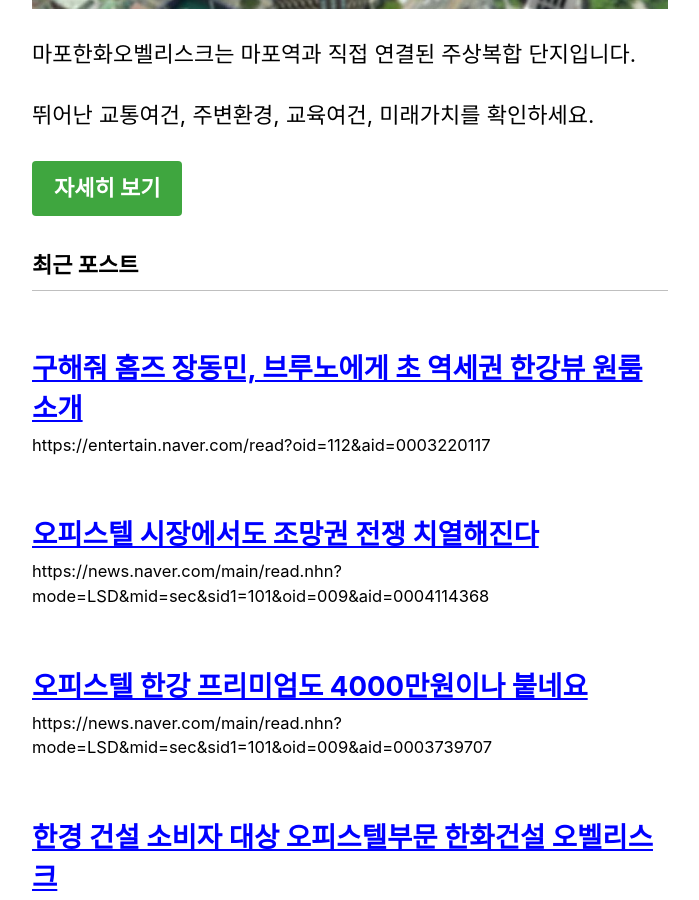
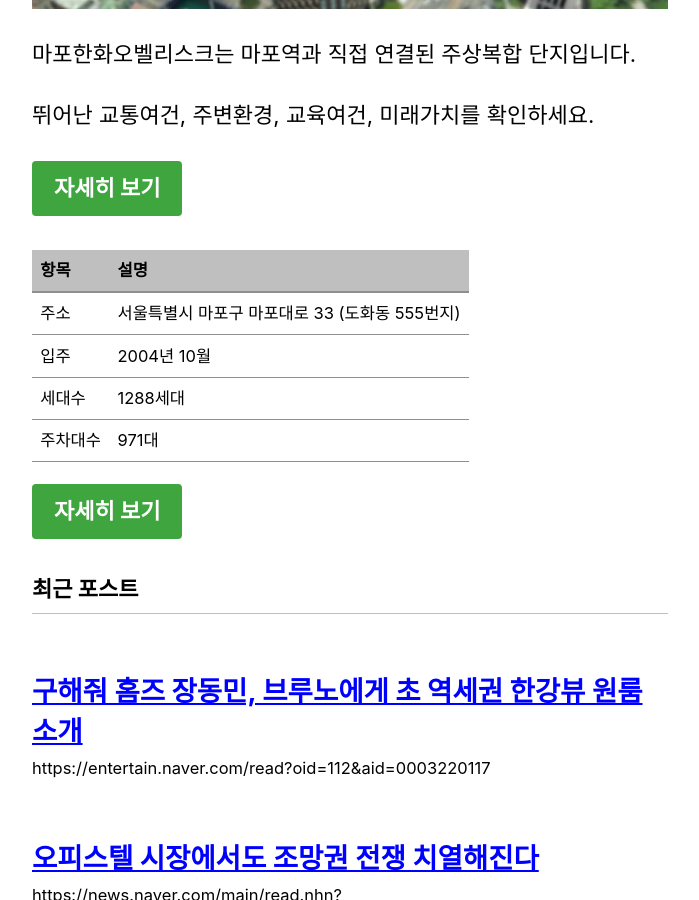
Before and after one commit to mapoobelisk/mapoobelisk.github.io, a Jekyll site: the page built from index.html, in a window 1280 px wide and 900 px high, scrolled down 494 px. Shown: the whole window, without its empty margins (290-989 px from the left). Built offline with Jekyll 4.4.1, drawn with Linux system fonts in a browser that asks for light colours; cached includes are drawn as plain includes; the list of posts is cut into pages by our own code.

Commit message:
Update home.html

```diff
--- a/_layouts/home.html
+++ b/_layouts/home.html
@@ -13,6 +13,38 @@
 <p>뛰어난 교통여건, 주변환경, 교육여건, 미래가치를 확인하세요.<p>
 
 <p><a href="/about/" class="btn btn--success btn--large">자세히 보기</a></p>
+
+
+
+<table>
+  <thead>
+    <tr>
+      <th>항목</th>
+      <th>설명</th>
+    </tr>
+  </thead>
+  <tbody>
+    <tr>
+      <td>주소</td>
+      <td>서울특별시 마포구 마포대로 33 (도화동 555번지)</td>
+    </tr>
+    <tr>
+      <td>입주</td>
+      <td>2004년 10월</td>
+    </tr>
+
+    <tr>
+      <td>세대수</td>
+      <td>1288세대</td>
+    </tr>
+    <tr>
+      <td>주차대수</td>
+      <td>971대</td>
+  </tbody>
+</table>
+
+<p><a href="/about/" class="btn btn--success btn--large">자세히 보기</a></p>
+
 
 <h3 class="archive__subtitle">{{ site.data.ui-text[site.locale].recent_posts | default: "Recent Posts" }}</h3>
 
```
